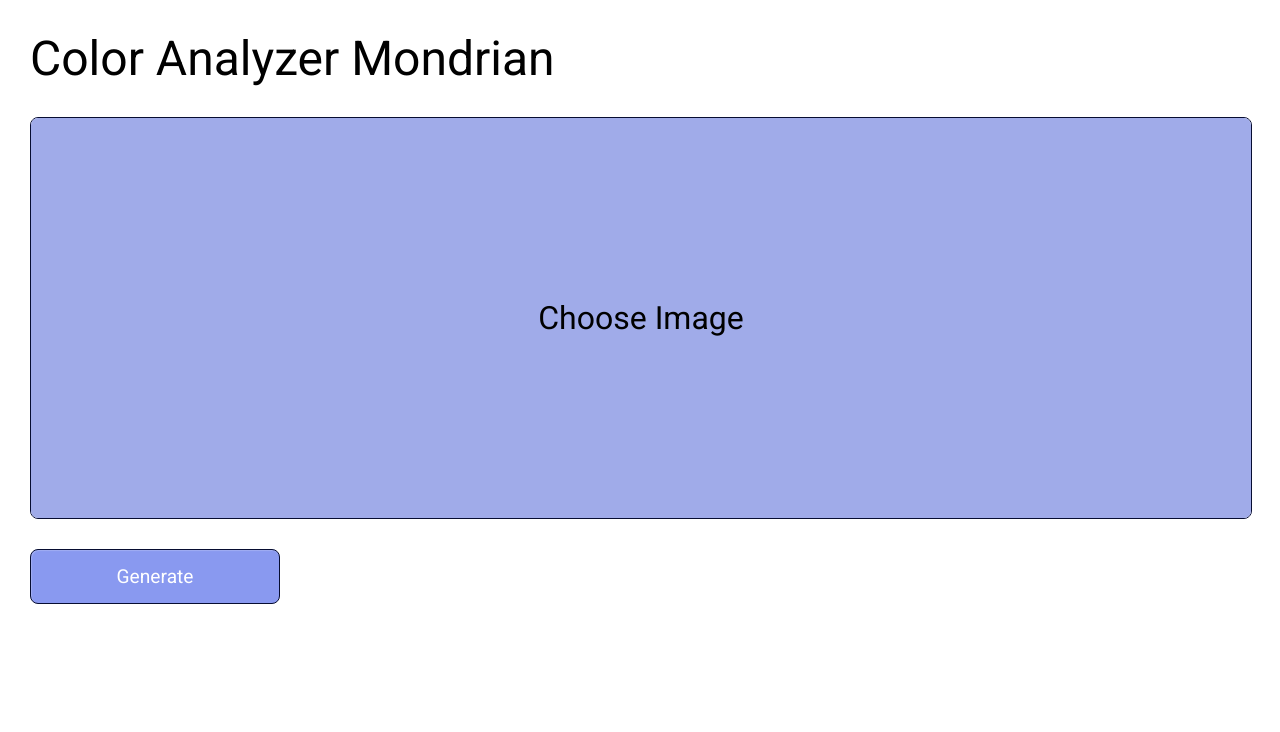
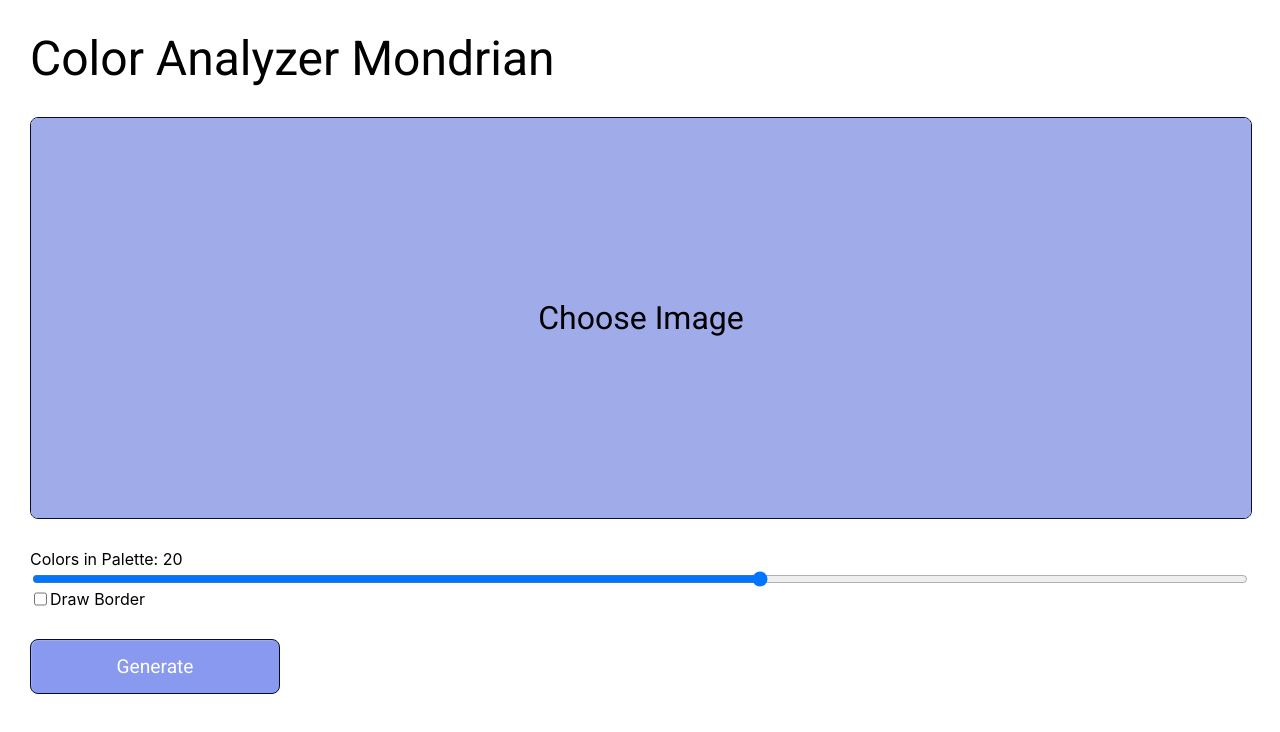
Before and after one commit to tobireinbo/coloranalyzer-mondrian-app, a React (Create React App) app: page / in a window 1280 px wide. Shown: the top 732 px of the page. Built offline with nearby package versions, Linux system fonts and the light colour scheme.

Commit message:
added palette size and border input

```diff
--- a/src/App.js
+++ b/src/App.js
@@ -9,6 +9,10 @@ function App() {
   const [img, setImg] = useState();
   const [processedImg, setProcessedImg] = useState();
   const [loading, setLoading] = useState(false);
+  const [palletteSize, setPalletteSize] = useState(20);
+  const [withBorder, setWithBorder] = useState(false);
+
+  console.log("is Checked? ", withBorder);
 
   function handleImage(e) {
     if (e.target.files[0] != null) {
@@ -24,6 +28,8 @@ function App() {
   }
 
   async function genMondrian(imageInput) {
+    setProcessedImg(null);
+
     var dominantColors = [];
     var imgWidth = 0;
     var imgHeight = 0;
@@ -49,7 +55,7 @@ function App() {
      *
      */
 
-    const pallette = await getPaletteFromURL(imageInput, 20, 1);
+    const pallette = await getPaletteFromURL(imageInput, palletteSize, 1);
 
     for (let i = 0; i < pallette.length; i++) {
       dominantColors.push({
@@ -161,8 +167,11 @@ function App() {
             }
           }
 
+          if (withBorder) {
+            finalExport.composite(image, 0, 0);
+          } else {
             finalExport.composite(normalizedImg, 0, 0);
-
+          }
           /*
            *
            * Erstellt GreyScale
@@ -267,7 +276,27 @@ function App() {
           </div>
         </label>
 
-        {!processedImg && (
+        <label>Colors in Palette: {palletteSize}</label>
+
+        <input
+          type="range"
+          min="5"
+          max="30"
+          step="1"
+          value={palletteSize}
+          onChange={(e) => setPalletteSize(e.target.value)}
+        />
+
+        <div style={{ display: "flex", marginBottom: "30px" }}>
+          <input
+            type="checkbox"
+            checked={withBorder}
+            onChange={(e) => setWithBorder(e.target.checked)}
+          />
+          <label>Draw Border</label>
+        </div>
+
+        {/* {!processedImg && ( */}
         <button
           className="Process-Button"
           disabled={!img}
@@ -275,7 +304,7 @@ function App() {
         >
           Generate
         </button>
-        )}
+        {/* )} */}
 
         {/* Processed Image */}
         {processedImg ? (
```
Lines whose indentation alone changed are shown as unchanged.
